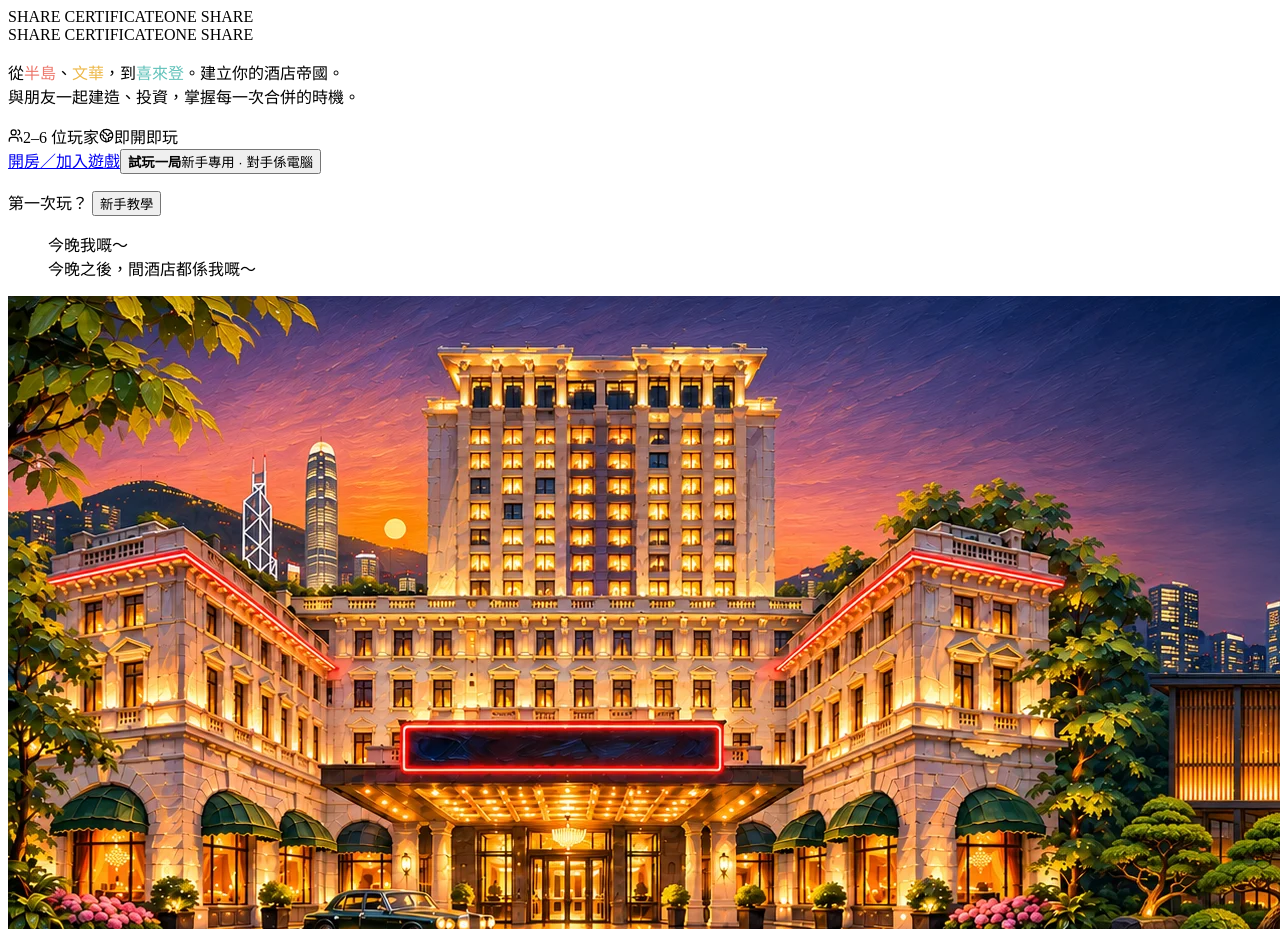
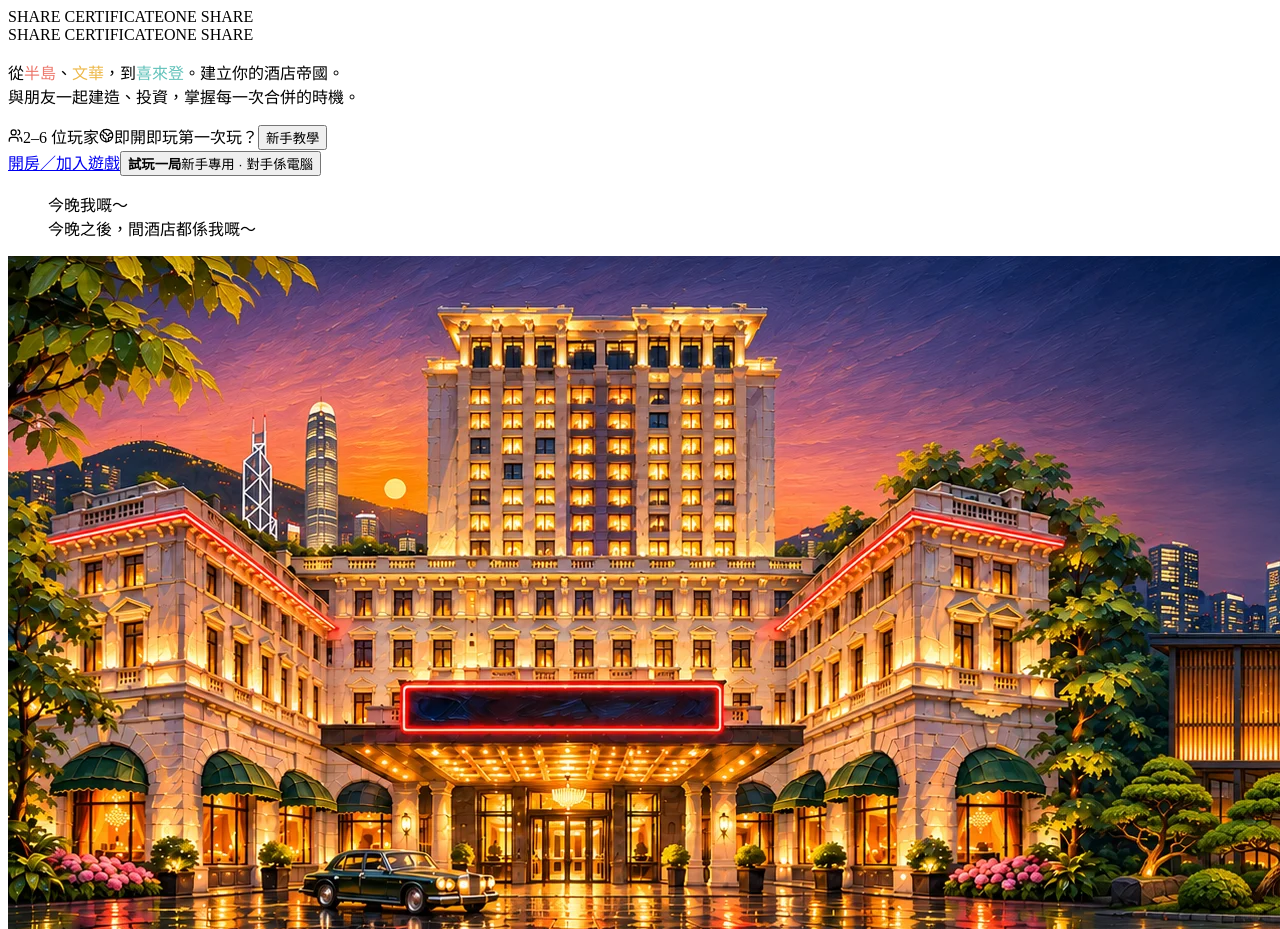
Before and after one commit to bruce-tp/acquire-boardgame, a Next.js app: page / in a window 1280 px wide. Shown: the part 1960-2889 px from the top of the page. Built offline with nearby package versions, Linux system fonts and the light colour scheme.

Commit message:
Move the tutorial link beside the homepage quick-play info

```diff
--- a/app/globals.css
+++ b/app/globals.css
@@ -690,11 +690,9 @@
 
 .beginner-tutorial .tutorial-lessons > button > span { color: var(--lesson-colour); }
 
-.landing-immersive .hero-tutorial-prompt {
-  color: #c0ccd6;
-  font-size: 14px;
-  line-height: 1.6;
-  margin: 12px 0 0;
+.landing-immersive .hero-tags > .hero-tutorial-prompt {
+  gap: 3px;
+  white-space: nowrap;
 }
 .hero-tutorial-link {
   border: 0;
@@ -866,7 +864,6 @@
   text-wrap: pretty;
 }
 :root:lang(en) .hero-actions { margin-top: 16px; }
-:root:lang(en) .landing-immersive .hero-tutorial-prompt { margin: 12px 0 0; }
 @media (min-width: 761px) and (max-width: 1100px) {
   :root:lang(en) .landing-toast-quote { left: 53%; right: auto; top: 285px; max-width: 30%; }
 }
--- a/app/page.tsx
+++ b/app/page.tsx
@@ -140,16 +140,18 @@ return <main className={playing?'app playing':'app'}><header className="topbar">
       })}
     </div>
   </div>
-</div>}<p className="hero-desc">{hotelText(t('從半島、文華，到喜來登。建立你的酒店帝國。', 'From The Peninsula to Mandarin Oriental and Sheraton Hong Kong, build your hotel empire.'), true)}<br/>{t('與朋友一起建造、投資，掌握每一次合併的時機。', 'Build, invest and time your mergers as you play with friends.')}</p><div className="hero-tags"><span><Users size={15}/>{t("2–6 位玩家", "2–6 players")}</span><span><Globe2 size={15}/>{t("即開即玩", "in your browser")}</span></div><div className="hero-actions">
+</div>}<p className="hero-desc">{hotelText(t('從半島、文華，到喜來登。建立你的酒店帝國。', 'From The Peninsula to Mandarin Oriental and Sheraton Hong Kong, build your hotel empire.'), true)}<br/>{t('與朋友一起建造、投資，掌握每一次合併的時機。', 'Build, invest and time your mergers as you play with friends.')}</p><div className="hero-tags"><span><Users size={15}/>{t("2–6 位玩家", "2–6 players")}</span><span><Globe2 size={15}/>{t("即開即玩", "in your browser")}</span>
+  <span className="hero-tutorial-prompt">{t("第一次玩？", "First time playing?")}
+  <button type="button" className="hero-tutorial-link" onClick={() => setTutorial(true)}>{t("新手教學", "Learn to play")}</button>
+</span>
+</div><div className="hero-actions">
   <a className="primary hero-play-link" href="#room-entry">{view?t("前往房間", "Your table"):t("開房／加入遊戲", "Play with friends")}</a>
   {!view&&<button type="button" className="secondary hero-practice-link" onClick={practice} disabled={busy}>
     <strong>{t("試玩一局", "Play a practice game")}</strong>
     <span>{t("新手專用 · 對手係電腦", "For beginners · Computer opponents")}</span>
   </button>}
 </div>
-<p className="hero-tutorial-prompt">{t("第一次玩？", "First time playing?")}{' '}
-  <button type="button" className="hero-tutorial-link" onClick={() => setTutorial(true)}>{t("新手教學", "Learn to play")}</button>
-</p></div>
+</div>
 <blockquote className="landing-toast-quote">
   <p>{t("今晚我嘅～", "Tonight’s on me.")}<br/>{t("今晚之後，間酒店都係我嘅～", "After tonight, the hotel’s mine too.")}</p>
 </blockquote>
```
